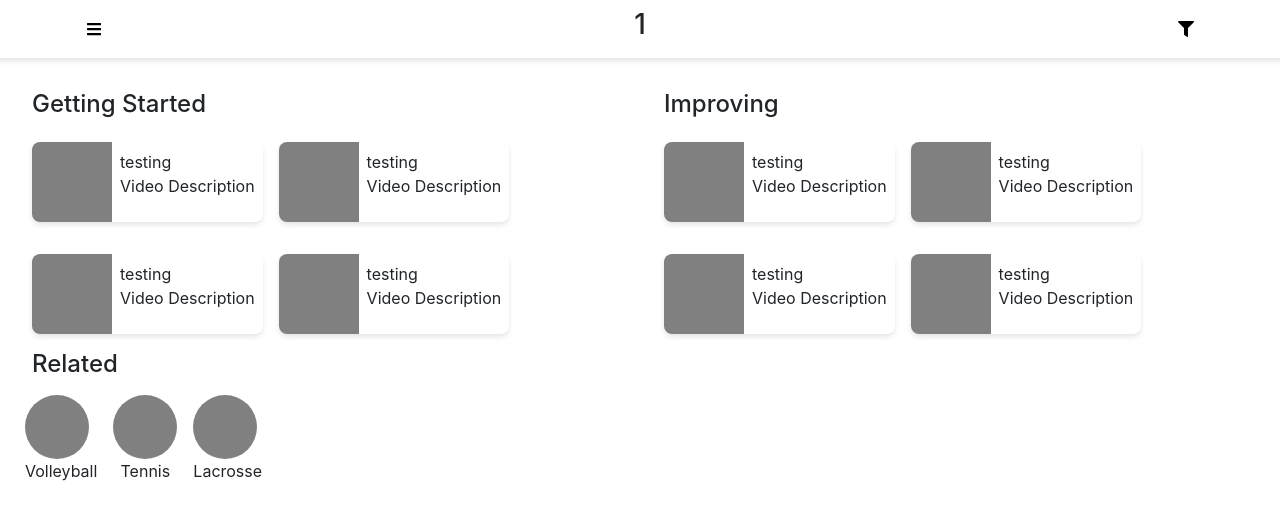
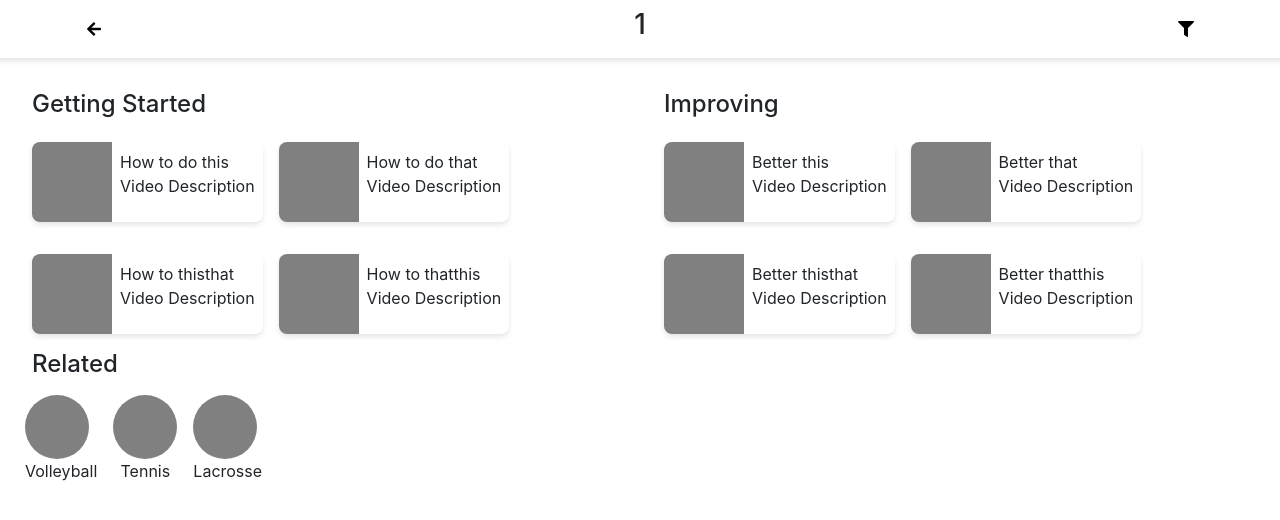
Before and after one commit to meganpekarek/HobbiesApp, a React (Create React App) app: page /#/hobby-details/1 in a window 1280 px wide. Shown: the top 520 px of the page. Built offline with nearby package versions, Linux system fonts and the light colour scheme.

Commit message:
navbar routing right

```diff
--- /dev/null
+++ b/src/components/Comment/Comment.css
@@ -0,0 +1,6 @@
+.comment__img {
+    width: 3rem;
+    height: 3rem;
+    background: gray;
+    border-radius: 50%;
+}
--- /dev/null
+++ b/src/components/Comment/Comment.js
@@ -0,0 +1,17 @@
+import './Comment.css';
+import 'bootstrap/dist/css/bootstrap.min.css';
+
+function Comment(props) {
+
+    return (
+        <div className="row">
+            <div className="comment__img mr-3"></div>
+            <div className="d-flex flex-column">
+                <span>Username</span>
+                <p>comment comment comment</p>
+            </div>
+        </div>
+    );
+}
+
+export default Comment;
--- /dev/null
+++ b/src/components/Comment/index.js
@@ -0,0 +1,3 @@
+import Comment from "./Comment.js";
+
+export default Comment;
--- a/src/components/NavBar/NavBar.js
+++ b/src/components/NavBar/NavBar.js
@@ -1,12 +1,18 @@
 import './NavBar.css';
 import 'bootstrap/dist/css/bootstrap.min.css';
 import { FontAwesomeIcon } from '@fortawesome/react-fontawesome'
-import { faBars, faFilter } from '@fortawesome/free-solid-svg-icons'
+import { faArrowLeft, faBars, faFilter } from '@fortawesome/free-solid-svg-icons'
 
 function NavBar(props) {
+    const leftIcon = props.backBtn ?
+        (<FontAwesomeIcon className="navBar__icon" icon={faArrowLeft} />) :
+        (<FontAwesomeIcon className="navBar__icon" icon={faBars} />)
+
     return (
         <div className="row justify-content-between navBar__wrapper">
-            <a href="#" className="col-2 d-flex justify-content-center align-items-center"><FontAwesomeIcon className="navBar__icon" icon={faBars} /></a>
+            <div role="button" className="col-2 d-flex justify-content-center align-items-center" onClick={props.backBtn ? () => props.history.goBack() : () => {}}>
+                {leftIcon}
+            </div>
             <h3 className="col-8 navBar__header">{props.header ? props.header : "MyHobby"}</h3>
             <a href="#" className="col-2 d-flex justify-content-center align-items-center"><FontAwesomeIcon className="navBar__icon" icon={faFilter} /></a>
         </div>
--- a/src/views/HobbyDetails.js
+++ b/src/views/HobbyDetails.js
@@ -8,25 +8,25 @@ function HobbyDetails(props) {
 
     return (
         <div>
-            <NavBar header={props.match.params.hobby} />
+            <NavBar header={props.match.params.hobby} backBtn={true} history={props.history} />
             <div className="hobbyDetails__wrapper d-flex flex-column">
                 <div className="d-flex flex-column flex-md-row">
                     <div className="d-flex flex-column mr-md-5">
                         <h4>Getting Started</h4>
                         <div className="d-flex flex-column flex-md-row flex-wrap">
-                            <VideoTile videoTitle="testing" history={props.history} />
-                            <VideoTile videoTitle="testing" history={props.history} />
-                            <VideoTile videoTitle="testing" history={props.history} />
-                            <VideoTile videoTitle="testing" history={props.history} />
+                            <VideoTile videoTitle="How to do this" history={props.history} />
+                            <VideoTile videoTitle="How to do that" history={props.history} />
+                            <VideoTile videoTitle="How to thisthat" history={props.history} />
+                            <VideoTile videoTitle="How to thatthis" history={props.history} />
                         </div>
                     </div>
                     <div className="d-flex flex-column">
                         <h4>Improving</h4>
                         <div className="d-flex flex-column flex-md-row flex-wrap">
-                            <VideoTile videoTitle="testing" history={props.history} />
-                            <VideoTile videoTitle="testing" history={props.history} />
-                            <VideoTile videoTitle="testing" history={props.history} />
-                            <VideoTile videoTitle="testing" history={props.history} />
+                            <VideoTile videoTitle="Better this" history={props.history} />
+                            <VideoTile videoTitle="Better that" history={props.history} />
+                            <VideoTile videoTitle="Better thisthat" history={props.history} />
+                            <VideoTile videoTitle="Better thatthis" history={props.history} />
                         </div>
                     </div>
                 </div>
--- a/src/views/Home.js
+++ b/src/views/Home.js
@@ -6,7 +6,7 @@ import 'bootstrap/dist/css/bootstrap.min.css';
 function Home(props) {
     return (
         <div>
-            <NavBar />
+            <NavBar history={props.history}/>
             <div className="home__hobbyCardsWrapper">
                 <HobbyCard history={props.history} hobbyName="yoga" />
                 <HobbyCard history={props.history} hobbyName="knitting" />
--- a/src/views/VideoPage.js
+++ b/src/views/VideoPage.js
@@ -1,5 +1,6 @@
 import '../App.css';
 import NavBar from '../components/NavBar';
+import Comment from '../components/Comment';
 import 'bootstrap/dist/css/bootstrap.min.css';
 import { useEffect } from 'react';
 
@@ -7,12 +8,16 @@ function VideoPage(props) {
 
     return (
         <div>
-            <NavBar header={props.match.params.videoTitle} />
+            <NavBar header={props.match.params.videoTitle} backBtn={true} history={props.history} />
             <div className="videoPage__wrapper d-flex flex-column flex-md-row p-4">
                 <div className="videoPage__video col-md-6 p-4"></div>
                 <div className="videoPage__commentsWrapper pt-md-0 pt-3">
                     <h4>Comments</h4>
-                    <span>Comments here</span>
+                    <div className="d-flex flex-column m-3">
+                        <Comment />
+                        <Comment />
+                        <Comment />
+                    </div>
                 </div>
             </div>
         </div>
```
